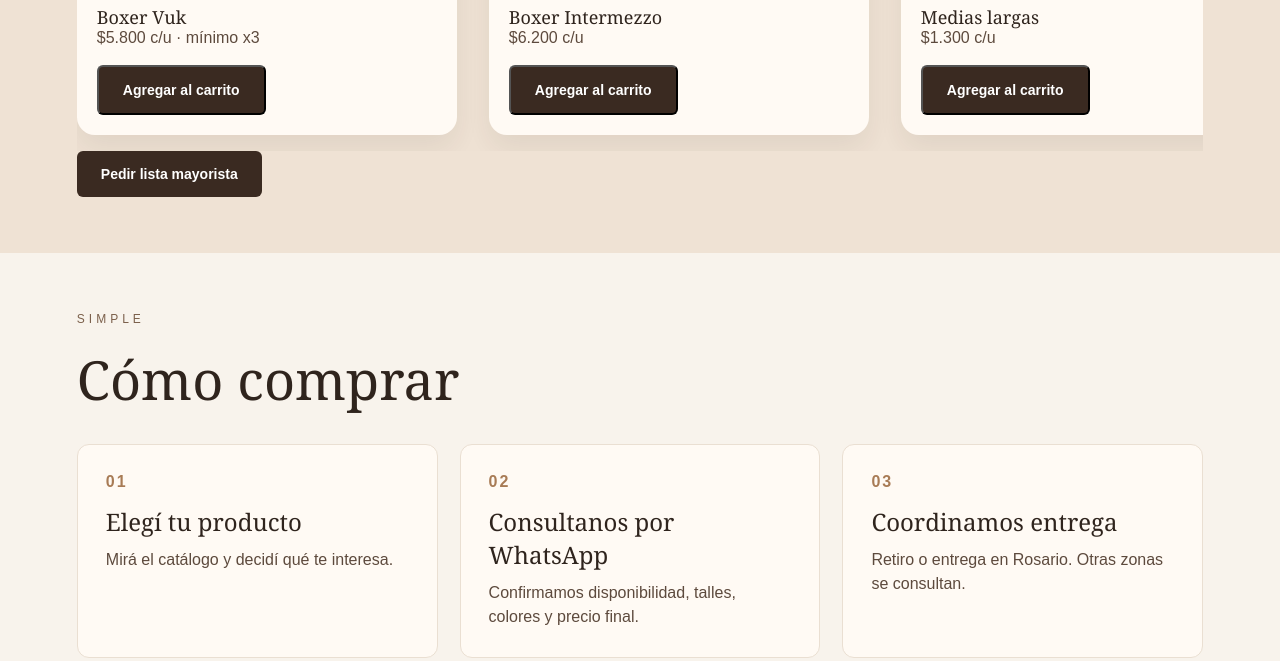
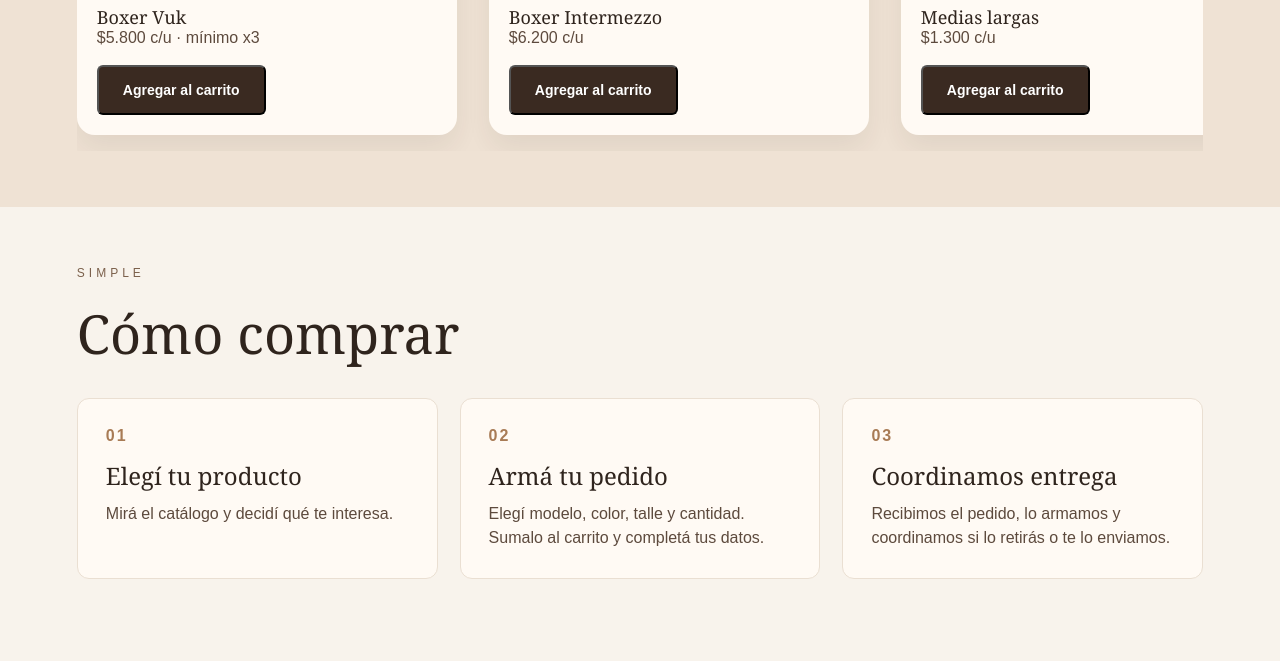
Before and after one commit to sebapruebap-oss/Nova-Web, a website built with Vite: page index.html in a window 1280 px wide. Shown: the part 1930-2591 px from the top of the page. Built offline with nearby package versions, Linux system fonts and the light colour scheme.

Commit message:
Arreglando el buzini

```diff
--- a/src/main.js
+++ b/src/main.js
@@ -611,7 +611,7 @@ const whatsappLink = (message) => {
 }
 
 const productCard = (product) => `
-  <article class="product-card">
+  <article class="product-card product-${product.id}">
     <img src="${product.image}" alt="${product.name}">
     <div class="product-info">
       <span>${product.category}</span>
@@ -682,10 +682,6 @@ document.querySelector('#app').innerHTML = `
 
         <button class="carousel-arrow carousel-next" type="button" data-target="mayorista">›</button>
       </div>
-
-      <a class="btn primary" target="_blank" href="${whatsappLink('Hola, quiero consultar precios por mayor de medias, boxers y básicos. ¿Me pasás la lista disponible?')}">
-        Pedir lista mayorista
-      </a>
     </section>
 
     <section id="como-comprar" class="section steps">
@@ -699,13 +695,13 @@ document.querySelector('#app').innerHTML = `
         </div>
         <div>
           <strong>02</strong>
-          <h3>Consultanos por WhatsApp</h3>
-          <p>Confirmamos disponibilidad, talles, colores y precio final.</p>
+          <h3>Armá tu pedido</h3>
+          <p>Elegí modelo, color, talle y cantidad. Sumalo al carrito y completá tus datos.</p>
         </div>
         <div>
           <strong>03</strong>
           <h3>Coordinamos entrega</h3>
-          <p>Retiro o entrega en Rosario. Otras zonas se consultan.</p>
+          <p>Recibimos el pedido, lo armamos y coordinamos si lo retirás o te lo enviamos.</p>
         </div>
       </div>
     </section>
--- a/src/style.css
+++ b/src/style.css
@@ -832,6 +832,11 @@ h1 {
   object-position: center 38%;
 }
 
+.product-poleron-largo img {
+  object-fit: contain;
+  transform: scale(0.9);
+}
+
 .carousel-arrow {
   display: none;
 }
```
